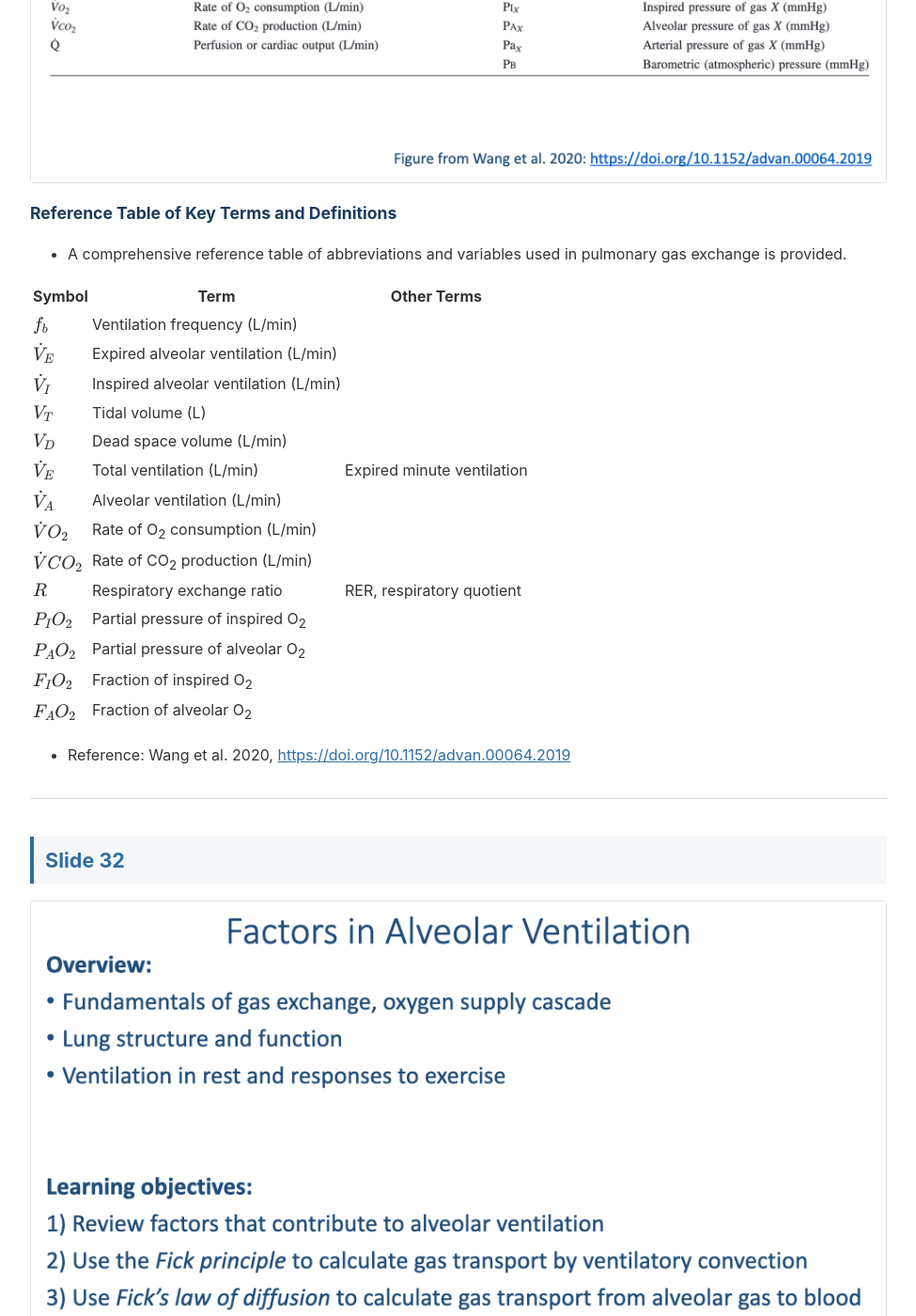
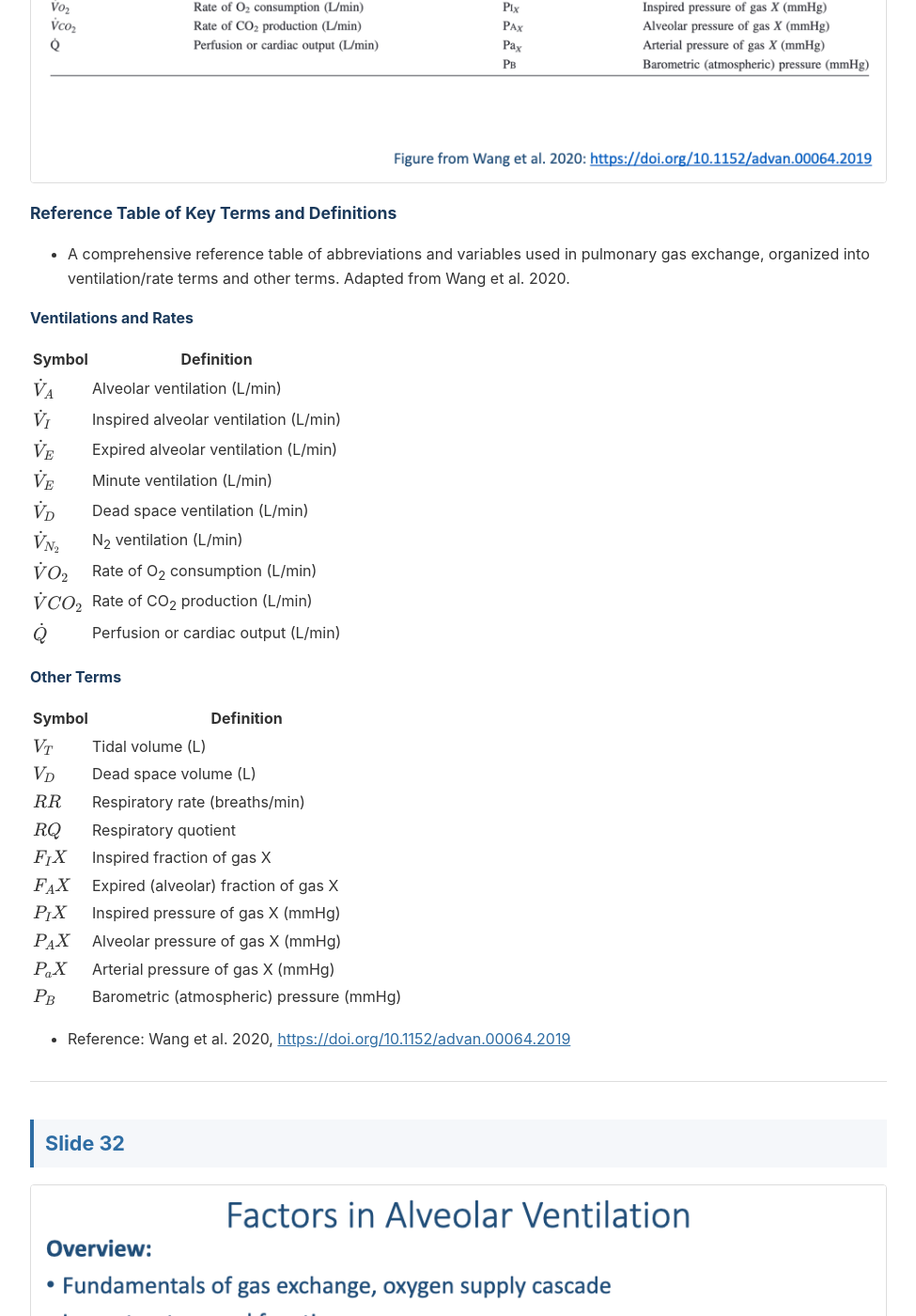
Before and after one commit to MADaley/E183_ExercisePhysiology, a Jekyll site: the page built from week02/lecture04-alveolar-ventilation.md, in a window 1280 px wide and 1400 px high, scrolled down 29953 px. Shown: the whole window at 94% size, without its empty margins (152-1127 px from the left). Built offline with Jekyll 4.4.1, drawn with Linux system fonts in a browser that asks for light colours.

Commit message:
Fix Slide 31 reference table: add all terms from Wang et al. 2020
The table was missing several entries. Now includes all 19 terms from
the original Table 1, split into two sub-tables matching the paper's
four-column layout: Ventilations and Rates (9 entries including dead
space ventilation, N2 ventilation, and cardiac output) and Other Terms
(10 entries including respiratory rate, respiratory quotient, arterial
pressure, and barometric pressure). Alt text also updated.

Co-Authored-By: Claude Opus 4.6 <noreply@anthropic.com>

```diff
--- a/week02/lecture04-alveolar-ventilation.md
+++ b/week02/lecture04-alveolar-ventilation.md
@@ -506,28 +506,40 @@ $$P_AO_2 = P_IO_2 - \frac{P_ACO_2}{R} \qquad R = \frac{\dot{V}CO_2}{\dot{V}O_2}$
 
 ## Slide 31
 
-![Reference table titled "Reference table of key terms and definitions" showing Table 1: Terms and definitions. The table lists abbreviations and their meanings in two columns, including: ventilation frequency, expired alveolar ventilation, inspired alveolar ventilation, tidal volume, dead space volume, total ventilation, alveolar ventilation, rate of O2 consumption, rate of CO2 production, respiratory exchange ratio, and other terms related to partial pressures and gas fractions. Reference: Figure from Wang et al. 2020.](images/lec04/slide-031.png)
+![Reference table titled "Reference table of key terms and definitions" from Wang et al. 2020. The table has four columns arranged as two paired sections: "Ventilations and Rates" on the left (Term and Definition) and "Other Terms" on the right (Term and Definition). The left section lists nine ventilation-related symbols including alveolar, inspired, and expired ventilation rates, dead space ventilation, O2 consumption rate, CO2 production rate, and cardiac output. The right section lists ten terms including tidal volume, dead space volume, respiratory rate, respiratory quotient, inspired and alveolar gas fractions, inspired and alveolar partial pressures, arterial pressure, and barometric pressure.](images/lec04/slide-031.png)
 
 ### Reference Table of Key Terms and Definitions
 
-- A comprehensive reference table of abbreviations and variables used in pulmonary gas exchange is provided.
+- A comprehensive reference table of abbreviations and variables used in pulmonary gas exchange, organized into ventilation/rate terms and other terms. Adapted from Wang et al. 2020.
 
-| Symbol | Term | Other Terms |
-|--------|------|-------------|
-| $f\_b$ | Ventilation frequency (L/min) | |
-| $\dot{V}\_E$ | Expired alveolar ventilation (L/min) | |
-| $\dot{V}\_I$ | Inspired alveolar ventilation (L/min) | |
-| $V\_T$ | Tidal volume (L) | |
-| $V\_D$ | Dead space volume (L/min) | |
-| $\dot{V}\_E$ | Total ventilation (L/min) | Expired minute ventilation |
-| $\dot{V}\_A$ | Alveolar ventilation (L/min) | |
-| $\dot{V}O\_2$ | Rate of O<sub>2</sub> consumption (L/min) | |
-| $\dot{V}CO\_2$ | Rate of CO<sub>2</sub> production (L/min) | |
-| $R$ | Respiratory exchange ratio | RER, respiratory quotient |
-| $P\_IO\_2$ | Partial pressure of inspired O<sub>2</sub> | |
-| $P\_AO\_2$ | Partial pressure of alveolar O<sub>2</sub> | |
-| $F\_IO\_2$ | Fraction of inspired O<sub>2</sub> | |
-| $F\_AO\_2$ | Fraction of alveolar O<sub>2</sub> | |
+**Ventilations and Rates**
+
+| Symbol | Definition |
+|--------|-----------|
+| $\dot{V}\_A$ | Alveolar ventilation (L/min) |
+| $\dot{V}\_I$ | Inspired alveolar ventilation (L/min) |
+| $\dot{V}\_E$ | Expired alveolar ventilation (L/min) |
+| $\dot{V}\_E$ | Minute ventilation (L/min) |
+| $\dot{V}\_D$ | Dead space ventilation (L/min) |
+| $\dot{V}\_{N\_2}$ | N<sub>2</sub> ventilation (L/min) |
+| $\dot{V}O\_2$ | Rate of O<sub>2</sub> consumption (L/min) |
+| $\dot{V}CO\_2$ | Rate of CO<sub>2</sub> production (L/min) |
+| $\dot{Q}$ | Perfusion or cardiac output (L/min) |
+
+**Other Terms**
+
+| Symbol | Definition |
+|--------|-----------|
+| $V\_T$ | Tidal volume (L) |
+| $V\_D$ | Dead space volume (L) |
+| $RR$ | Respiratory rate (breaths/min) |
+| $RQ$ | Respiratory quotient |
+| $F\_IX$ | Inspired fraction of gas X |
+| $F\_AX$ | Expired (alveolar) fraction of gas X |
+| $P\_IX$ | Inspired pressure of gas X (mmHg) |
+| $P\_AX$ | Alveolar pressure of gas X (mmHg) |
+| $P\_aX$ | Arterial pressure of gas X (mmHg) |
+| $P\_B$ | Barometric (atmospheric) pressure (mmHg) |
 
 - Reference: Wang et al. 2020, [https://doi.org/10.1152/advan.00064.2019](https://doi.org/10.1152/advan.00064.2019)
 
```
